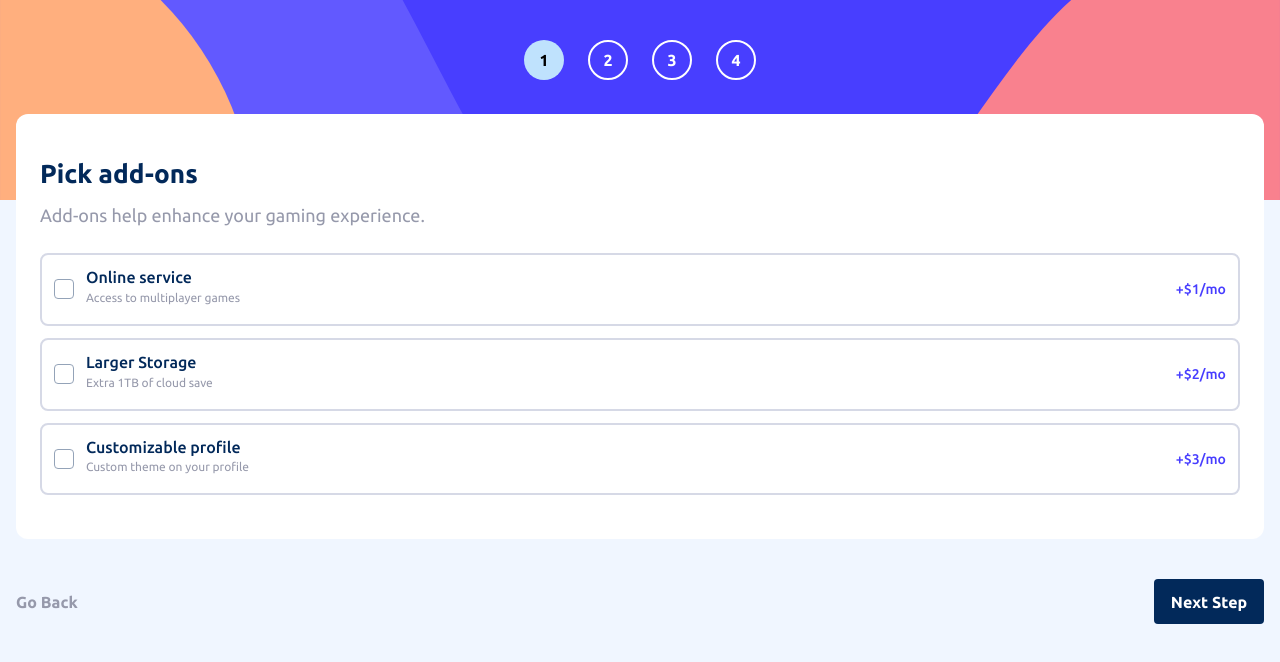
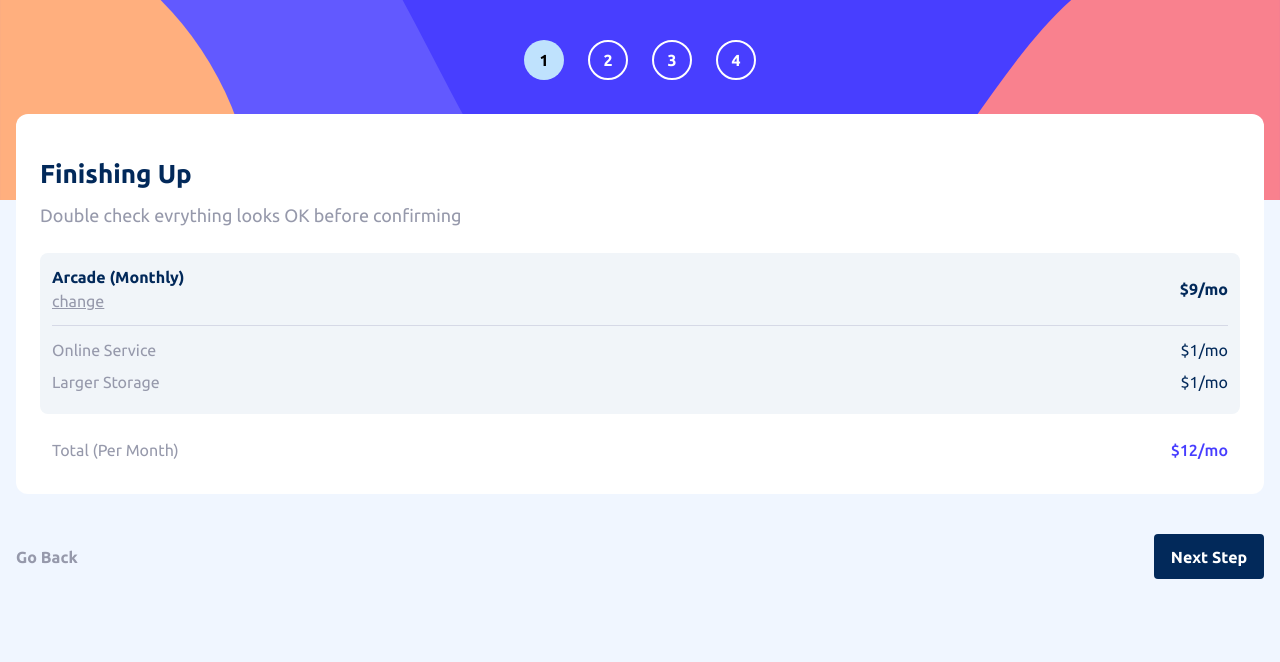
Before and after one commit to FesoQue/Advance-Multi-Step-Form, a Next.js app: page / in a window 1280 px wide. Shown: the top 662 px of the page. Built offline with nearby package versions, Linux system fonts and the light colour scheme.

Commit message:
feat: subscription summary

```diff
--- a/components/Addons.tsx
+++ b/components/Addons.tsx
@@ -37,13 +37,13 @@ const Addons = () => {
               className="block text-base font-medium leading-[.8] text-marine-blue"
             >
               Online service
+              <span className="mt-2 block text-[12px] text-cool-gray">
+                Access to multiplayer games
+              </span>
             </Label>
-            <span className="text-[12px] text-cool-gray">
-              Access to multiplayer games
-            </span>
           </div>
         </div>
-        <span className="text-sm font-medium text-purplish-blue">+$1/mo</span>
+        <span className="text-sm font-medium text-purplish-blue">+$10/mo</span>
       </div>
       <div className="mb-3 flex items-center justify-between rounded-lg border-2 border-light-gray px-3 py-4">
         <div className="flex items-center">
@@ -54,13 +54,13 @@ const Addons = () => {
               className="block text-base font-medium leading-[.8] text-marine-blue"
             >
               Larger Storage
+              <span className="mt-2 block text-[12px] text-cool-gray">
+                Extra 1TB of cloud save
+              </span>
             </Label>
-            <span className="text-[12px] text-cool-gray">
-              Extra 1TB of cloud save
-            </span>
           </div>
         </div>
-        <span className="text-sm font-medium text-purplish-blue">+$2/mo</span>
+        <span className="text-sm font-medium text-purplish-blue">+$20/mo</span>
       </div>
       <div className="mb-3 flex items-center justify-between rounded-lg border-2 border-light-gray px-3 py-4">
         <div className="flex items-center">
@@ -71,13 +71,13 @@ const Addons = () => {
               className="block text-base font-medium leading-[.8] text-marine-blue"
             >
               Customizable profile
+              <span className="mt-2 block text-[12px] leading-3 text-cool-gray">
+                Custom theme on your profile
+              </span>
             </Label>
-            <span className="text-[12px] text-cool-gray">
-              Custom theme on your profile
-            </span>
           </div>
         </div>
-        <span className="text-sm font-medium text-purplish-blue">+$3/mo</span>
+        <span className="text-sm font-medium text-purplish-blue">+$30/mo</span>
       </div>
     </div>
   );
--- /dev/null
+++ b/components/Finish.tsx
@@ -0,0 +1,41 @@
+import React from "react";
+
+const Finish = () => {
+  return (
+    <div>
+      {" "}
+      <h1 className="mb-2 text-[26px] font-bold text-marine-blue ">
+        Finishing Up
+      </h1>
+      <p className="mb-6 text-lg text-cool-gray">
+        Double check evrything looks OK before confirming
+      </p>
+      <div className="mb-6 rounded-lg bg-slate-100 p-3">
+        <div className="border-b-1 mb-3 flex items-center justify-between border-b border-light-gray pb-3">
+          <div>
+            <p className="font-semibold text-marine-blue">Arcade (Monthly)</p>
+            <button className="text-cool-gray underline">change</button>
+          </div>
+          <span className="font-semibold text-marine-blue">$9/mo</span>
+        </div>
+
+        <div className="">
+          <div className="item-center mb-2 flex justify-between">
+            <p className="capitalize text-cool-gray">online service</p>
+            <span className="text-marine-blue">$1/mo</span>
+          </div>
+          <div className="item-center mb-2 flex justify-between">
+            <p className=" capitalize text-cool-gray">Larger storage</p>
+            <span className="text-marine-blue">$1/mo</span>
+          </div>
+        </div>
+      </div>
+      <div className="flex items-center justify-between px-3">
+        <p className="capitalize text-cool-gray">Total (per month) </p>
+        <span className="font-medium text-purplish-blue">$12/mo</span>
+      </div>
+    </div>
+  );
+};
+
+export default Finish;
--- a/src/app/page.tsx
+++ b/src/app/page.tsx
@@ -4,6 +4,7 @@ import Nav from "../../components/Nav";
 import PersonalInfo from "../../components/PersonalInfo";
 import BillingPlan from "../../components/BillingPlan";
 import Addons from "../../components/Addons";
+import Finish from "../../components/Finish";
 
 export default function Home() {
   return (
@@ -13,7 +14,8 @@ export default function Home() {
         <section className="rounded-xl bg-white px-6 pb-8 pt-10">
           {/* <PersonalInfo /> */}
           {/* <BillingPlan /> */}
-          <Addons />
+          {/* <Addons /> */}
+          <Finish />
         </section>
         <div className="mt-10 flex items-center justify-between">
           <button className="font-semibold text-cool-gray">Go Back</button>
```
